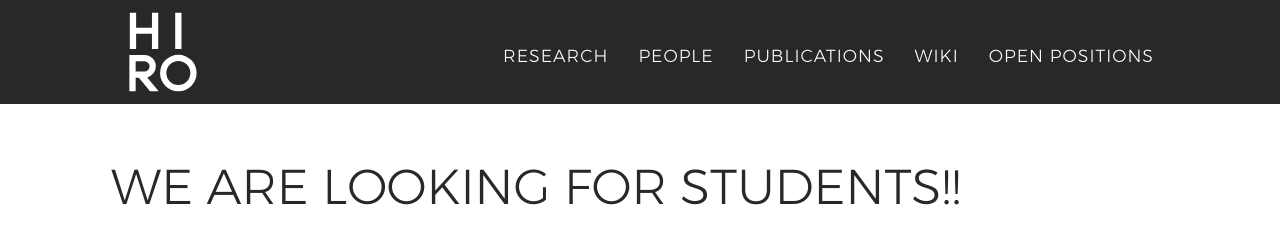
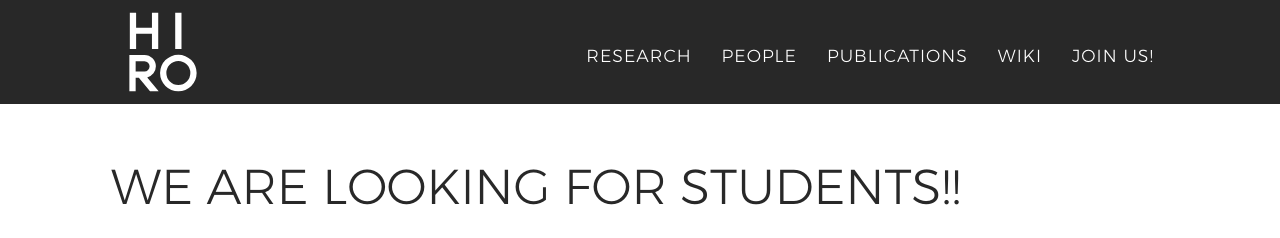
Before and after one commit to HIRO-group/HIRO-group.github.io, a Jekyll site: the page built from _posts/2018-10-09-Student-opportunities.md, in a window 1280 px wide. Shown: the top 238 px of the page. Built offline with Jekyll 4.4.1, drawn with Linux system fonts in a browser that asks for light colours; nearby versions of some CDN libraries; emoji names are drawn with the system emoji font; some web fonts are replaced.

Commit message:
Renamed student_opportunities , now join_us

```diff
--- a/_includes/header.html
+++ b/_includes/header.html
@@ -57,7 +57,7 @@
                 {% endif %}
 
                 <li class="nav-item page-scroll">
-                    <a class="nav-link" href="/student_opportunities.html">open positions</a>
+                    <a class="nav-link" href="/join_us.html">join us!</a>
                 </li>
 
             </ul>
--- a/_posts/2018-10-09-Student-opportunities.md
+++ b/_posts/2018-10-09-Student-opportunities.md
@@ -1,7 +1,7 @@
 ---
 title: We are looking for students!!
 description: In particular, people who think robotics is cool.
-permalink: student_opportunities.html
+permalink: join_us.html
 ---
 
 # Contents
```
